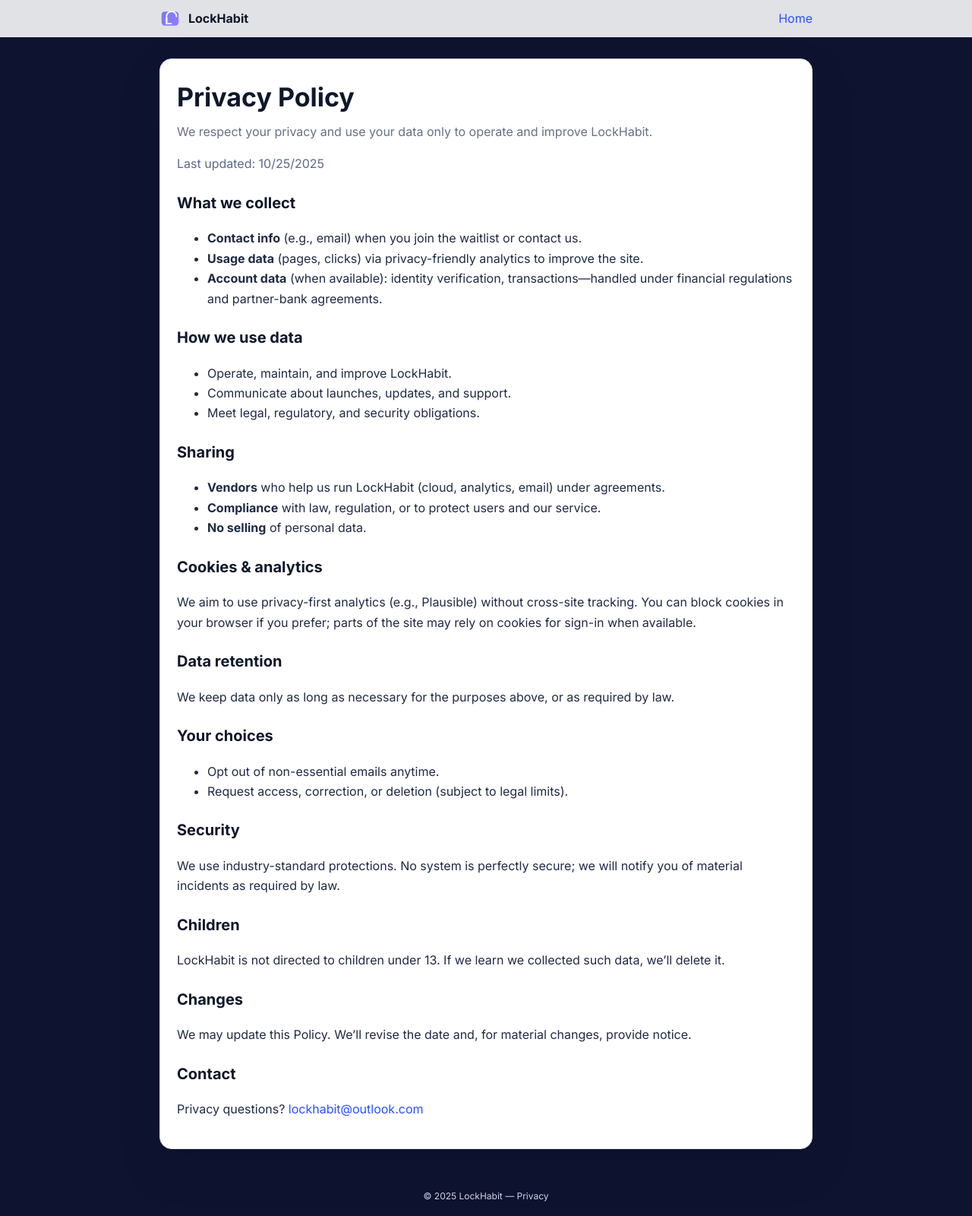
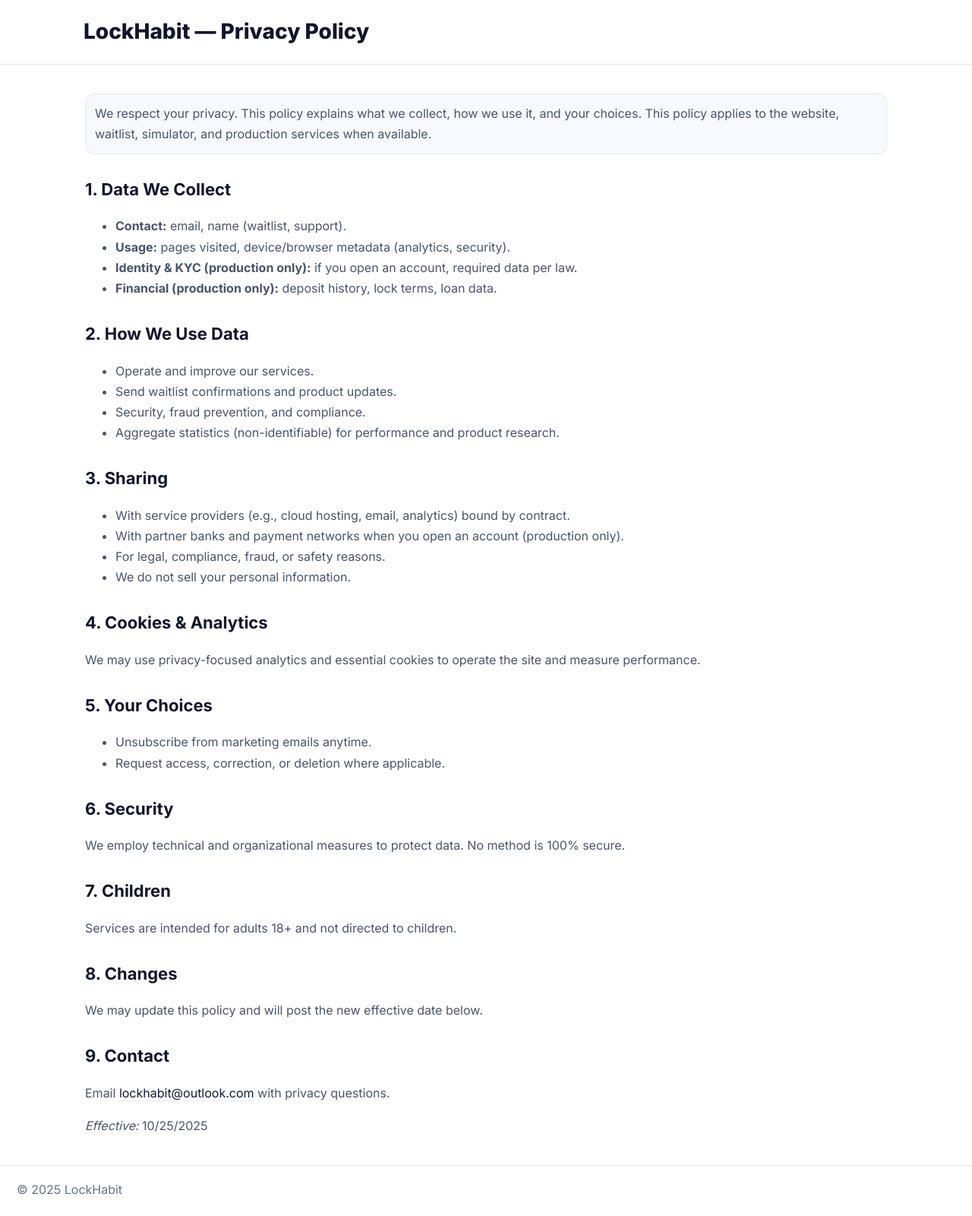
Before and after one commit to oralrobinson21/lockhabit-site, a website: page privacy.html in a window 1280 px wide. Shown: the whole page at 76% size. Drawn offline with Linux system fonts and the light colour scheme.

Commit message:
Update privacy.html

```diff
--- a/privacy.html
+++ b/privacy.html
@@ -1,103 +1,79 @@
 <!doctype html>
 <html lang="en">
 <head>
-  <meta charset="utf-8"/>
-  <meta name="viewport" content="width=device-width, initial-scale=1"/>
-  <title>Privacy Policy — LockHabit</title>
-  <meta name="description" content="LockHabit Privacy Policy in plain English."/>
-  <meta name="theme-color" content="#6f7cff"/>
-  <link rel="preconnect" href="https://fonts.googleapis.com"/>
-  <link rel="preconnect" href="https://fonts.gstatic.com" crossorigin/>
+  <meta charset="utf-8"/><meta name="viewport" content="width=device-width,initial-scale=1"/>
+  <title>LockHabit — Privacy Policy</title>
+  <meta name="description" content="LockHabit Privacy Policy: what we collect, why, how we protect data, and your choices."/>
+  <link rel="canonical" href="https://lockhabit.com/privacy.html"/><meta name="theme-color" content="#6f7cff"/>
+  <link rel="preconnect" href="https://fonts.googleapis.com"/><link rel="preconnect" href="https://fonts.gstatic.com" crossorigin/>
   <link href="https://fonts.googleapis.com/css2?family=Inter:wght@400;600;700;800&display=swap" rel="stylesheet"/>
   <style>
-    :root{--brand:#6f7cff;--line:#e5e7f1;--ink:#0f172a;--muted:#5b6a86}
-    *{box-sizing:border-box}body{margin:0;background:#0e1330;color:var(--ink);font:16px/1.65 Inter,system-ui,-apple-system,Segoe UI,Roboto,Helvetica,Arial}
-    a{color:#2b50ff;text-decoration:none}
-    .wrap{max-width:900px;margin:0 auto;padding:28px 20px}
-    .card{background:#fff;border:1px solid var(--line);border-radius:16px;box-shadow:0 24px 60px rgba(10,15,35,.12);padding:22px}
-    h1{margin:0 0 4px;font-size:34px}.sub{color:#667085;margin:0 0 16px}
-    h2{margin-top:22px;font-size:20px} p,li{color:#1f2a44}
-    header{position:sticky;top:0;background:rgba(255,255,255,.88);backdrop-filter:blur(8px);border-bottom:1px solid var(--line);z-index:10}
-    .nav{max-width:900px;margin:0 auto;padding:10px 20px;display:flex;align-items:center;justify-content:space-between}
-    .brand{display:flex;gap:10px;align-items:center}.logo{width:28px;height:28px}
-    footer{margin:24px 0;color:#cbd5e1;text-align:center;font-size:12px}
-    .muted{color:var(--muted)}
+    :root{--line:#e5e7f1;--ink:#0f172a;--muted:#475569}
+    *{box-sizing:border-box}body{margin:0;background:#fff;color:var(--ink);font:16px/1.7 Inter,system-ui,-apple-system,Segoe UI,Roboto,Helvetica,Arial,sans-serif}
+    header{position:sticky;top:0;background:#fff;border-bottom:1px solid var(--line);z-index:10}
+    .wrap{max-width:1100px;margin:0 auto;padding:18px 20px}.title{font-size:28px;font-weight:800;margin:0}
+    main{max-width:1100px;margin:0 auto;padding:22px}h2{font-size:22px;margin:28px 0 8px}h3{font-size:18px;margin:18px 0 6px}
+    p,li{color:var(--muted)}a{color:#0f1a34;text-decoration:none;border-bottom:1px dotted #cbd5e1}
+    footer{border-top:1px solid var(--line);padding:18px 22px;color:#64748b}
+    .note{background:#f8f9ff;border:1px solid var(--line);padding:12px;border-radius:12px}
   </style>
 </head>
 <body>
-<header>
-  <div class="nav">
-    <div class="brand">
-      <svg class="logo" viewBox="0 0 120 120" aria-hidden="true">
-        <defs><linearGradient id="lg" x1="0" y="0" x2="1" y2="1"><stop offset="0%" stop-color="#6f7cff"/><stop offset="100%" stop-color="#9c78ff"/></linearGradient></defs>
-        <rect x="12" y="22" width="96" height="80" rx="18" fill="url(#lg)"/>
-        <path d="M40 50c0-16 12-28 28-28s28 12 28 28" fill="none" stroke="#ffffff" stroke-width="8" stroke-linecap="round"/>
-        <path d="M40 90V58" stroke="#ffffff" stroke-width="10" stroke-linecap="round"/>
-        <path d="M40 90h26" stroke="#e7ecf8" stroke-width="8" stroke-linecap="round"/>
-      </svg>
-      <strong>LockHabit</strong>
-    </div>
-    <div><a href="/">Home</a></div>
-  </div>
-</header>
+  <header><div class="wrap"><div class="title">LockHabit — Privacy Policy</div></div></header>
+  <main>
+    <p class="note">We respect your privacy. This policy explains what we collect, how we use it, and your choices. This policy applies to the website, waitlist, simulator, and production services when available.</p>
 
-<main class="wrap">
-  <div class="card">
-    <h1>Privacy Policy</h1>
-    <p class="sub">We respect your privacy and use your data only to operate and improve LockHabit.</p>
-    <p class="muted">Last updated: <span id="d"></span></p>
-
-    <h2>What we collect</h2>
+    <h2>1. Data We Collect</h2>
     <ul>
-      <li><b>Contact info</b> (e.g., email) when you join the waitlist or contact us.</li>
-      <li><b>Usage data</b> (pages, clicks) via privacy-friendly analytics to improve the site.</li>
-      <li><b>Account data</b> (when available): identity verification, transactions—handled under financial regulations and partner-bank agreements.</li>
+      <li><b>Contact:</b> email, name (waitlist, support).</li>
+      <li><b>Usage:</b> pages visited, device/browser metadata (analytics, security).</li>
+      <li><b>Identity & KYC (production only):</b> if you open an account, required data per law.</li>
+      <li><b>Financial (production only):</b> deposit history, lock terms, loan data.</li>
     </ul>
 
-    <h2>How we use data</h2>
+    <h2>2. How We Use Data</h2>
     <ul>
-      <li>Operate, maintain, and improve LockHabit.</li>
-      <li>Communicate about launches, updates, and support.</li>
-      <li>Meet legal, regulatory, and security obligations.</li>
+      <li>Operate and improve our services.</li>
+      <li>Send waitlist confirmations and product updates.</li>
+      <li>Security, fraud prevention, and compliance.</li>
+      <li>Aggregate statistics (non-identifiable) for performance and product research.</li>
     </ul>
 
-    <h2>Sharing</h2>
+    <h2>3. Sharing</h2>
     <ul>
-      <li><b>Vendors</b> who help us run LockHabit (cloud, analytics, email) under agreements.</li>
-      <li><b>Compliance</b> with law, regulation, or to protect users and our service.</li>
-      <li><b>No selling</b> of personal data.</li>
+      <li>With service providers (e.g., cloud hosting, email, analytics) bound by contract.</li>
+      <li>With partner banks and payment networks when you open an account (production only).</li>
+      <li>For legal, compliance, fraud, or safety reasons.</li>
+      <li>We do not sell your personal information.</li>
     </ul>
 
-    <h2>Cookies & analytics</h2>
-    <p>We aim to use privacy-first analytics (e.g., Plausible) without cross-site tracking. You can block cookies in your browser if you prefer; parts of the site may rely on cookies for sign-in when available.</p>
+    <h2>4. Cookies & Analytics</h2>
+    <p>We may use privacy-focused analytics and essential cookies to operate the site and measure performance.</p>
 
-    <h2>Data retention</h2>
-    <p>We keep data only as long as necessary for the purposes above, or as required by law.</p>
-
-    <h2>Your choices</h2>
+    <h2>5. Your Choices</h2>
     <ul>
-      <li>Opt out of non-essential emails anytime.</li>
-      <li>Request access, correction, or deletion (subject to legal limits).</li>
+      <li>Unsubscribe from marketing emails anytime.</li>
+      <li>Request access, correction, or deletion where applicable.</li>
     </ul>
 
-    <h2>Security</h2>
-    <p>We use industry-standard protections. No system is perfectly secure; we will notify you of material incidents as required by law.</p>
+    <h2>6. Security</h2>
+    <p>We employ technical and organizational measures to protect data. No method is 100% secure.</p>
 
-    <h2>Children</h2>
-    <p>LockHabit is not directed to children under 13. If we learn we collected such data, we’ll delete it.</p>
+    <h2>7. Children</h2>
+    <p>Services are intended for adults 18+ and not directed to children.</p>
 
-    <h2>Changes</h2>
-    <p>We may update this Policy. We’ll revise the date and, for material changes, provide notice.</p>
+    <h2>8. Changes</h2>
+    <p>We may update this policy and will post the new effective date below.</p>
 
-    <h2>Contact</h2>
-    <p>Privacy questions? <a href="mailto:lockhabit@outlook.com">lockhabit@outlook.com</a></p>
-  </div>
-</main>
+    <h2>9. Contact</h2>
+    <p>Email <a href="mailto:lockhabit@outlook.com">lockhabit@outlook.com</a> with privacy questions.</p>
 
-<footer>© <span id="y"></span> LockHabit — Privacy</footer>
-<script>
-  document.getElementById('y').textContent = new Date().getFullYear();
-  document.getElementById('d').textContent = new Date().toLocaleDateString();
-</script>
+    <p><i>Effective:</i> <span id="eff"></span></p>
+  </main>
+  <footer>© <span id="yr"></span> LockHabit</footer>
+  <script>
+    document.getElementById('yr').textContent=new Date().getFullYear();
+    document.getElementById('eff').textContent=new Date().toLocaleDateString();
+  </script>
 </body>
 </html>
```
